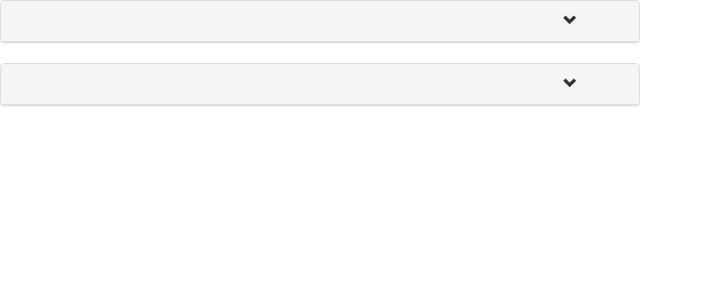
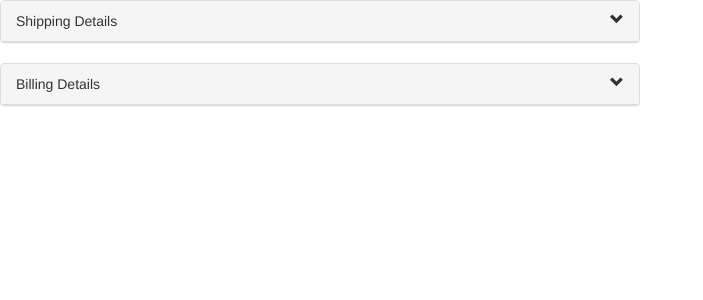
Before and after one commit to jsfutral/zippy, an Angular app: page / in a window 1280 px wide. Shown: the top 300 px of the page, without its empty margins (0-703 px from the left). Built offline with nearby package versions, Linux system fonts and the light colour scheme.

Commit message:
add title and move glyph to the right

```diff
--- a/src/app/zippy/zippy.component.css
+++ b/src/app/zippy/zippy.component.css
@@ -3,6 +3,5 @@
 }
 
 .glyphicon {
-    position: relative;
-    left: 90%;
+    align: right;
 }
--- a/src/app/zippy/zippy.component.html
+++ b/src/app/zippy/zippy.component.html
@@ -1,13 +1,15 @@
 <div class="panel panel-default">
     <div class="panel-heading" (click)="onClick()">
         {{ title }}
-        <div class="glyphicon"
+        <div
+        style="float:right;"
+        class="glyphicon"
         [ngClass]="{
             'glyphicon-chevron-up': selected,
             'glyphicon-chevron-down': !selected
         }"></div>
     </div>
-    <div *ngIf="selected" class="panel-body">
+    <div [hidden]="!selected" class="panel-body">
 
     </div>
 </div>
--- a/src/app/zippy/zippy.component.ts
+++ b/src/app/zippy/zippy.component.ts
@@ -1,4 +1,4 @@
-import { Component, OnInit } from '@angular/core';
+import { Component, Input } from '@angular/core';
 
 @Component({
   selector: 'zippy',
@@ -8,7 +8,8 @@ import { Component, OnInit } from '@angular/core';
 export class ZippyComponent {
 
   selected: boolean = false;
-  title!: String;
+  @Input() title!: String;
+
   onClick() {
     this.selected = !this.selected;
   }
```
